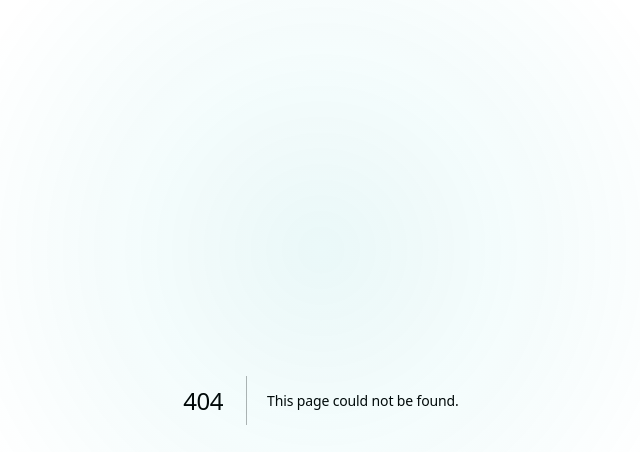
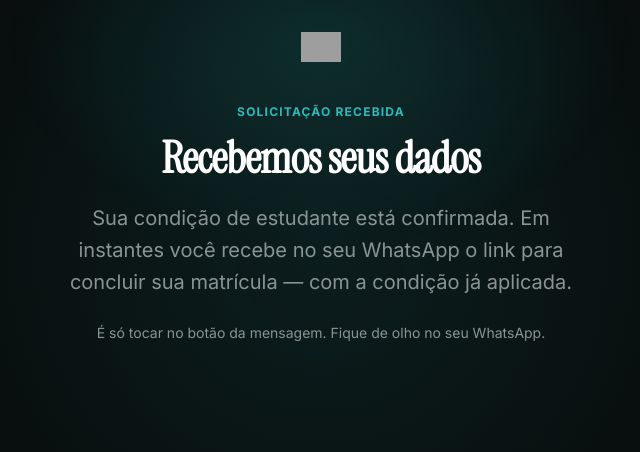
Before and after one commit to brunnofalcao/diariamente-site, a Next.js app: page /estudante/solicitacaorecebida in a window 1280 px wide. Before the commit this address had no page. Shown: the top 452 px of the page, without its empty margins (319-959 px from the left). Built offline with nearby package versions, Linux system fonts and the light colour scheme; grey boxes are pictures that could not be loaded.

Commit message:
Add files via upload

```diff
--- /dev/null
+++ b/app/estudante/solicitacaorecebida/page.tsx
@@ -0,0 +1,43 @@
+import type { Metadata } from "next";
+import { OfficialLogo } from "@/components/Brand";
+
+export const metadata: Metadata = {
+  title: "Solicitação recebida — Diariamente",
+  robots: { index: false, follow: false },
+};
+
+export default function SolicitacaoRecebida() {
+  return (
+    <main className="est">
+      <div className="est-glow" aria-hidden="true" />
+
+      <header className="est-header">
+        <div className="wrap" style={{ display: "flex", justifyContent: "center" }}>
+          <a href="/" aria-label="Diariamente">
+            <OfficialLogo height={30} />
+          </a>
+        </div>
+      </header>
+
+      <section className="est-hero">
+        <div className="wrap-narrow center">
+          <span
+            className="overline teal"
+            style={{ display: "block", marginBottom: "var(--sp3)" }}
+          >
+            Solicitação recebida
+          </span>
+          <h1 className="est-titulo">Recebemos seus dados</h1>
+          <p className="lead muted est-sub">
+            Sua condição de estudante está confirmada. Em instantes você recebe no
+            seu WhatsApp o link para concluir sua matrícula — com a condição já
+            aplicada.
+          </p>
+          <p className="body-sm muted" style={{ marginTop: "var(--sp6)" }}>
+            É só tocar no botão da mensagem. Fique de olho no seu WhatsApp.
+          </p>
+        </div>
+      </section>
+    </main>
+  );
+}
--- a/components/EstudanteForm.tsx
+++ b/components/EstudanteForm.tsx
@@ -1,6 +1,7 @@
 "use client";
 
 import { useEffect, useRef, useState } from "react";
+import { useRouter } from "next/navigation";
 
 /**
  * EstudanteForm — formulário de solicitação do código de estudante.
@@ -78,6 +79,7 @@ export function EstudanteForm() {
   const [status, setStatus] = useState<"idle" | "enviando" | "erro" | "instavel" | "sucesso">("idle");
   const [erros, setErros] = useState<string[]>([]);
   const sucessoTrackeado = useRef(false);
+  const router = useRouter();
 
   // evento: tela de sucesso exibida (uma vez)
   useEffect(() => {
@@ -152,7 +154,9 @@ export function EstudanteForm() {
       }
 
       if (r.ok && dados?.ok) {
-        setStatus("sucesso");
+        (window as any).gtag?.("event", "cupom_estudante_emitido");
+        (window as any).dataLayer?.push({ event: "cupom_estudante_emitido" });
+        router.push("/estudante/solicitacaorecebida");
         return;
       }
 
```
